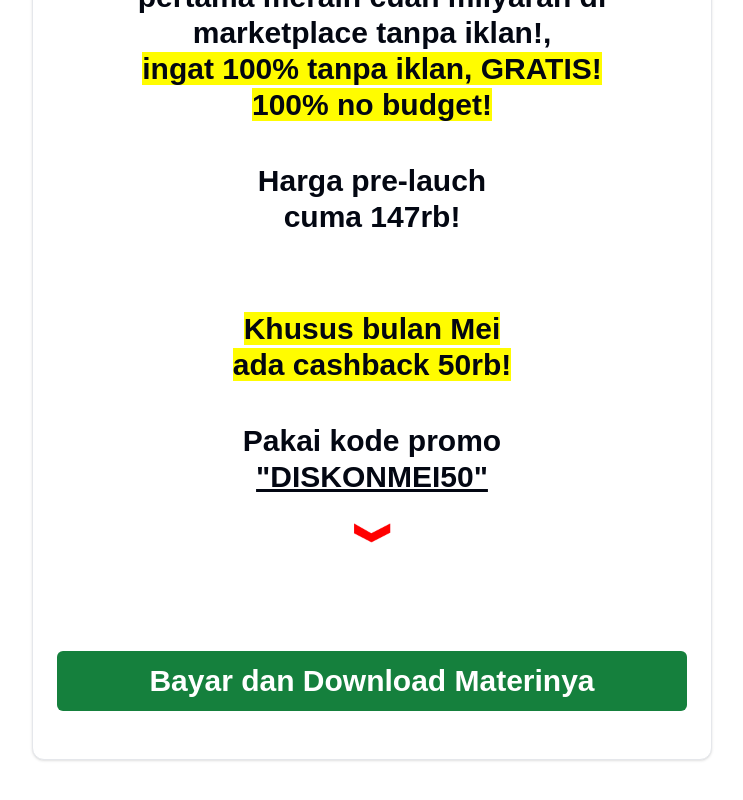
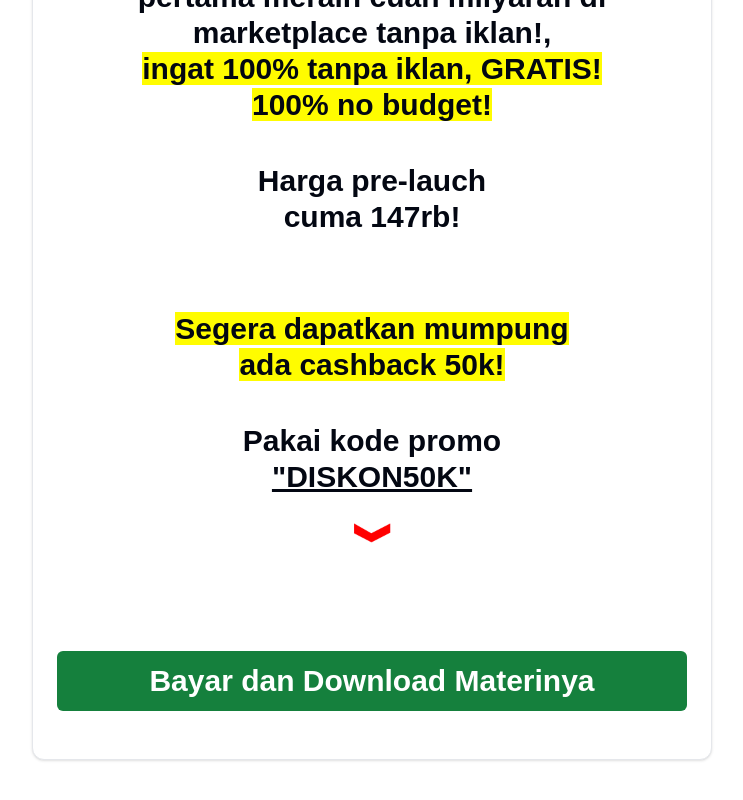
Before and after one commit to denisetya1/cuanhero_blog, a Next.js app: page /lp/banjir-orderan-tanpa-iklan in a window 1280 px wide. Shown: the part 4389-5189 px from the top of the page, without its empty margins (268-1011 px from the left). Built offline with nearby package versions, Linux system fonts and the light colour scheme.

Commit message:
add bonnus

```diff
--- a/src/app/lp/banjir-orderan-tanpa-iklan/page.tsx
+++ b/src/app/lp/banjir-orderan-tanpa-iklan/page.tsx
@@ -304,11 +304,11 @@ const Page = () => {
             </div>
 
             <div className='mt-10 text-xl md:text-2xl lg:text-3xl font-bold text-center'>
-              <span className='bg-[#fffc00] dark:text-black'><br />Khusus bulan Mei <br />ada cashback 50rb!</span>
+              <span className='bg-[#fffc00] dark:text-black'><br />Segera dapatkan mumpung <br />ada cashback 50k!</span>
             </div>
 
             <div className='mt-10 text-xl md:text-2xl lg:text-3xl font-bold text-center'>
-              Pakai kode promo <br /><span className='underline'>&quot;DISKONMEI50&quot;</span>
+              Pakai kode promo <br /><span className='underline'>&quot;DISKON50K&quot;</span>
             </div>
 
             <div className='flex items-center justify-center mb-4'>
```
